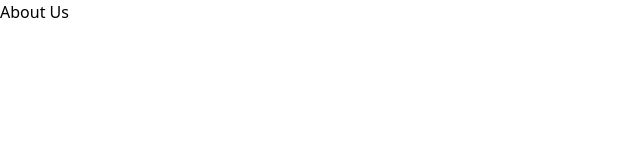
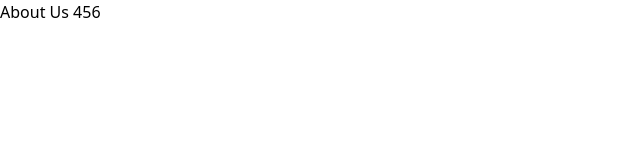
Before and after one commit to nct-stem/landing-pg, a React (Vite) app: page /about in a window 1280 px wide. Shown: the top 160 px of the page, without its empty margins (0-640 px from the left). Built offline with nearby package versions, Linux system fonts and the light colour scheme.

Commit message:
about us 456

```diff
--- a/src/pages/about-us/index.jsx
+++ b/src/pages/about-us/index.jsx
@@ -1,5 +1,5 @@
 const AboutUsPage = () => {
-  return <h1>About Us</h1>;
+  return <h1>About Us 456</h1>;
 };
 
 export default AboutUsPage;
```
